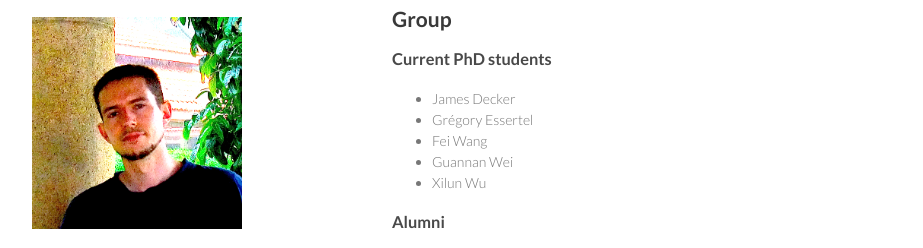
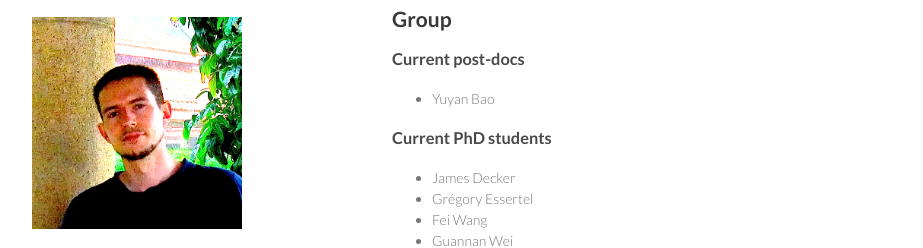
Before and after one commit to nanjekyejoannah/tiarkrompf.github.com, a plain HTML site: page group.html in a window 1280 px wide. Shown: the part 92-340 px from the top of the page, without its empty margins (178-1101 px from the left). Drawn offline with Linux system fonts and the light colour scheme.

Commit message:
minor update

```diff
--- a/group.html
+++ b/group.html
@@ -63,6 +63,13 @@
 <h2>Group</h2>
 
 <h3>
+Current post-docs
+</h3>
+<ul>
+  <li>Yuyan Bao</li>
+</ul>
+
+<h3>
 Current PhD students
 </h3>
 
```
